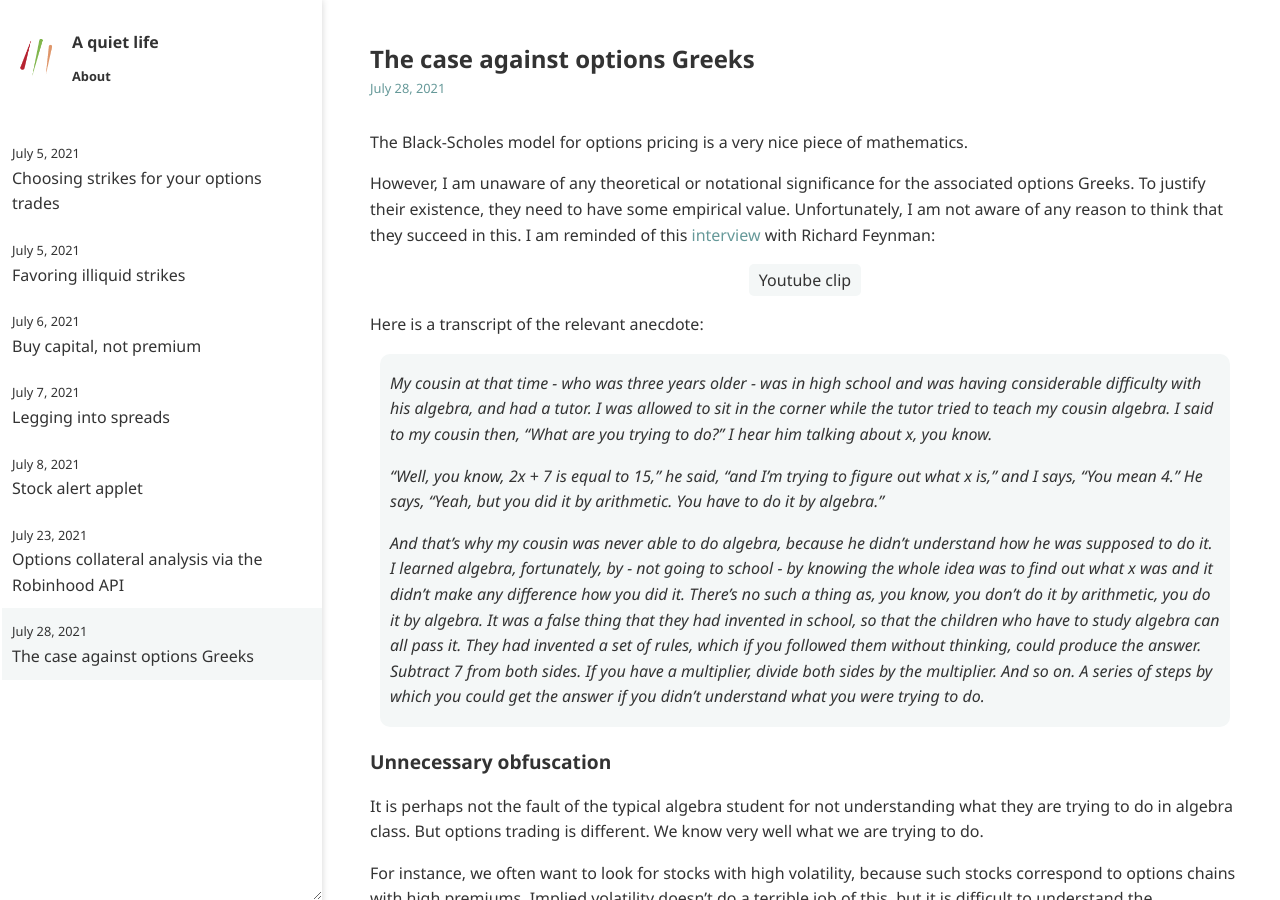
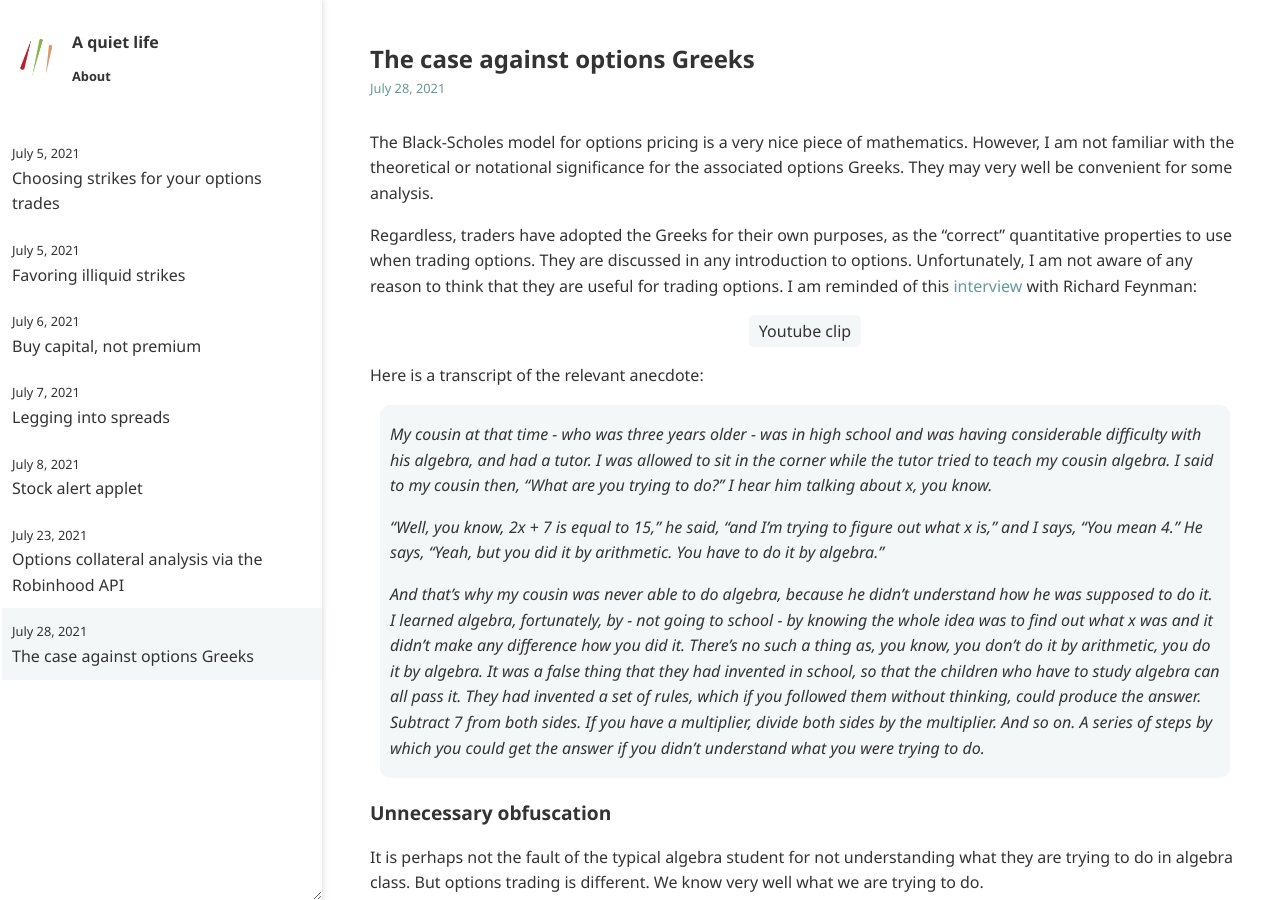
Before and after one commit to ansyblenetwork/aquietlife, a Jekyll site: the page built from _posts/2021-07-28-greeks.md, in a window 1280 px wide and 900 px high. Built offline with Jekyll 4.4.1, drawn with Linux system fonts in a browser that asks for light colours.

Commit message:
Update 2021-07-28-greeks.md

```diff
--- a/_posts/2021-07-28-greeks.md
+++ b/_posts/2021-07-28-greeks.md
@@ -2,9 +2,9 @@
 title: "The case against options Greeks"
 ---
 
-The Black-Scholes model for options pricing is a very nice piece of mathematics.
+The Black-Scholes model for options pricing is a very nice piece of mathematics. However, I am not familiar with the theoretical or notational significance for the associated options Greeks. They may very well be convenient for some analysis.
 
-However, I am unaware of any theoretical or notational significance for the associated options Greeks. To justify their existence, they need to have some empirical value. Unfortunately, I am not aware of any reason to think that they succeed in this. I am reminded of this [interview](https://www.youtube.com/watch?v=VW6LYuli7VU) with Richard Feynman:
+Regardless, traders have adopted the Greeks for their own purposes, as the "correct" quantitative properties to use when trading options. They are discussed in any introduction to options. Unfortunately, I am not aware of any reason to think that they are useful for trading options. I am reminded of this [interview](https://www.youtube.com/watch?v=VW6LYuli7VU) with Richard Feynman:
 
 Here is a transcript of the relevant anecdote:
 
```
